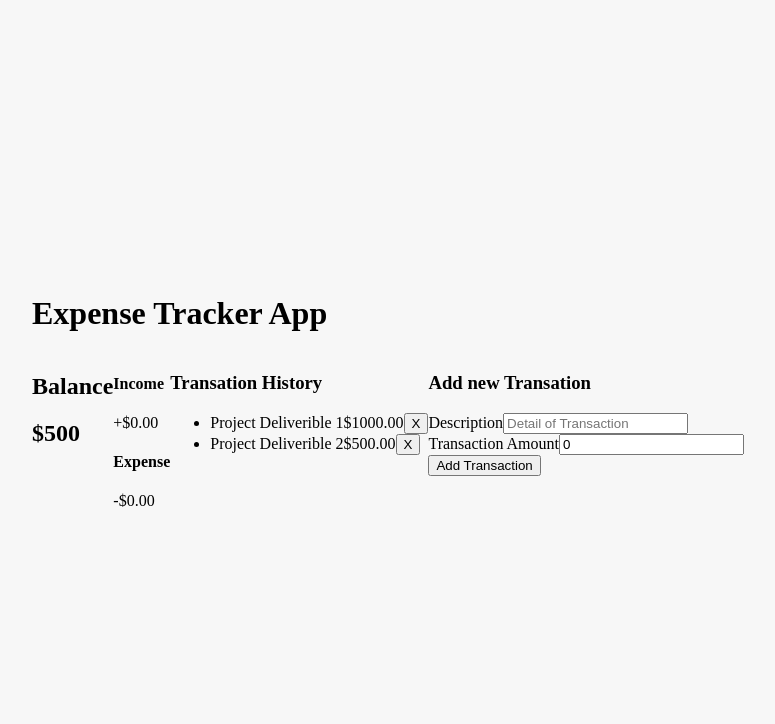
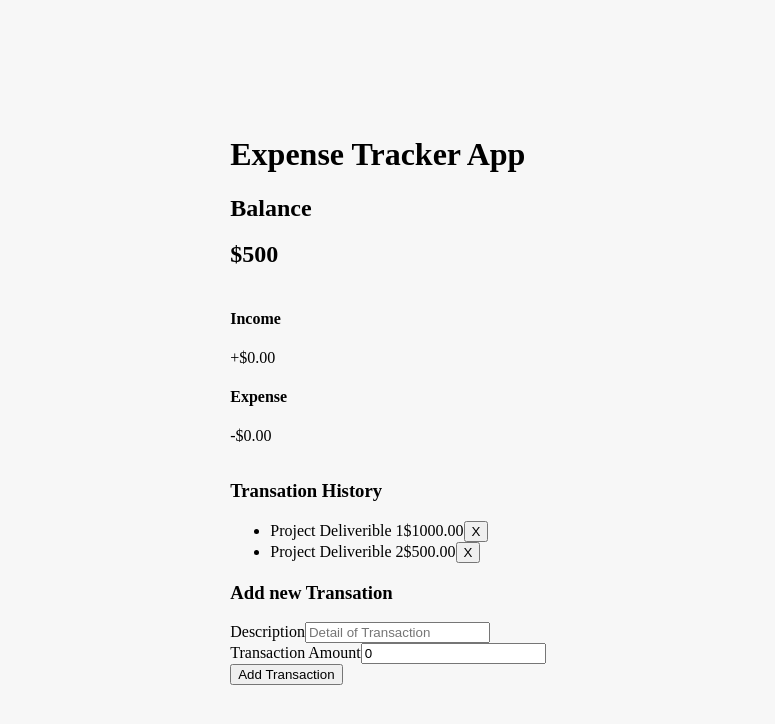
Before and after one commit to abdulwaqar844/Expense-Tracker-App, a React (Create React App) app: page / in a window 1280 px wide. Shown: the top 724 px of the page, without its empty margins (252-1027 px from the left). Built offline with nearby package versions, Linux system fonts and the light colour scheme.

Commit message:
Css applied

```diff
--- a/src/App.css
+++ b/src/App.css
@@ -17,7 +17,7 @@ body{
     margin: 0%;
     font-family: "lato" sans-serif;
 }
-.container{
+.summary{
     display : flex;
     justify-content : space-between;
 
```
